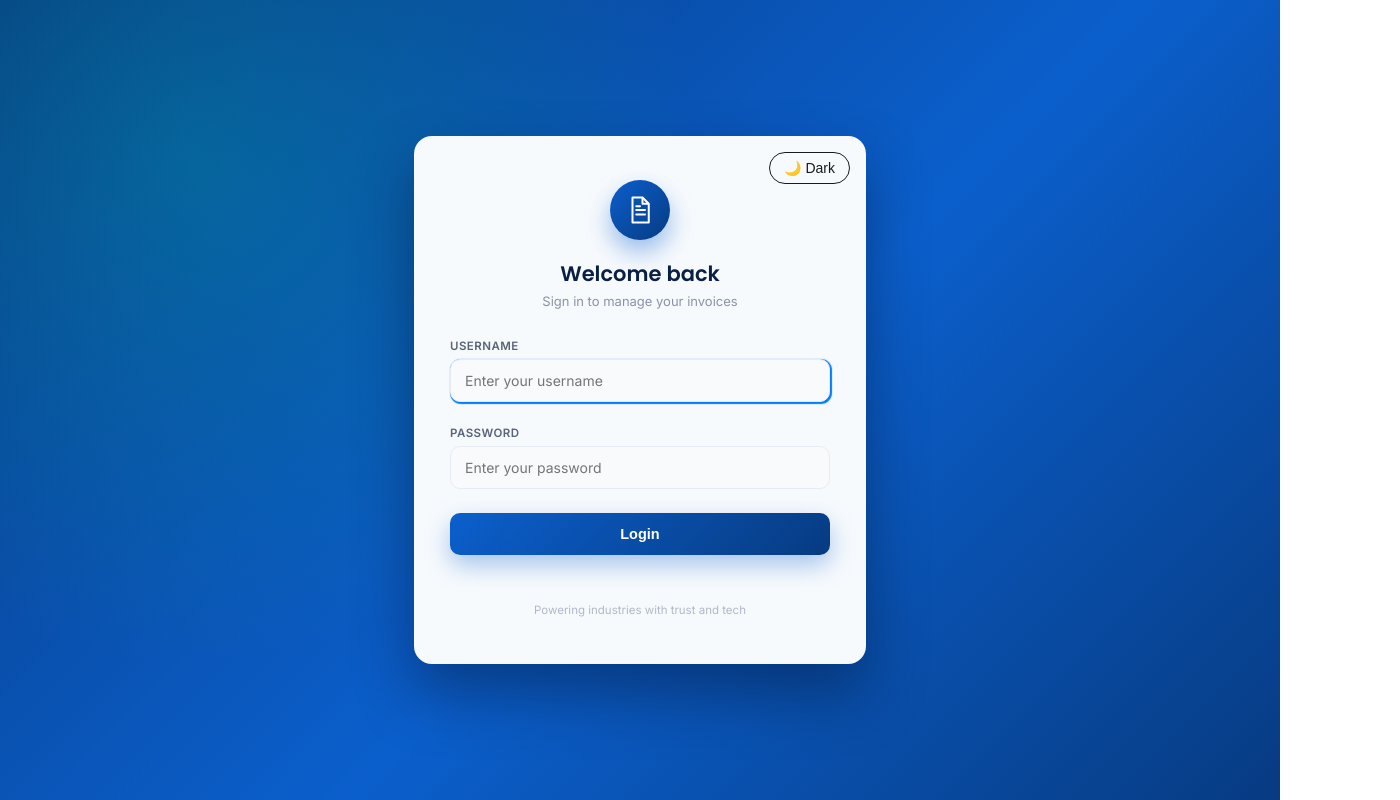
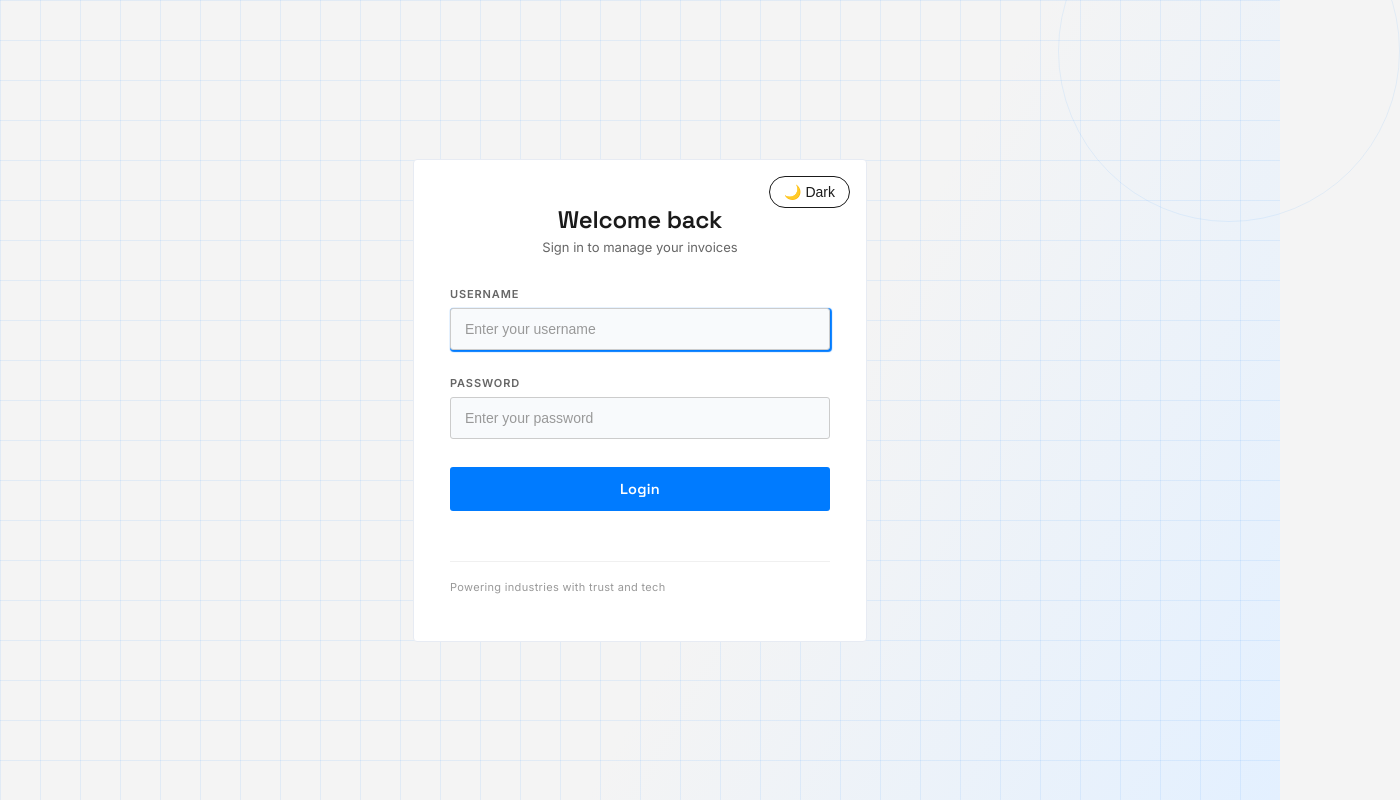
Before and after one commit to idiosyncraticuser/invoice-project, a plain HTML site: page login.html in a window 1280 px wide. Shown: the whole page, 1400 px wide, since content can reach past the window. Drawn offline with Linux system fonts and the light colour scheme.

Commit message:
major structural changes

```diff
--- a/login.html
+++ b/login.html
@@ -16,13 +16,6 @@
         <div class="login-eyebrow">
             <div class="login-mark">K</div>
             <span>KUMAWAT ENTERPRISES</span>
-        </div>
-        <div class="login-icon-light">
-            <svg width="30" height="30" viewBox="0 0 24 24" fill="none">
-                <path d="M6 2H14L19 7V22H6V2Z" stroke="white" stroke-width="1.6" stroke-linejoin="round"/>
-                <path d="M14 2V7H19" stroke="white" stroke-width="1.6" stroke-linejoin="round"/>
-                <path d="M9 12H16M9 15.5H16M9 9H12" stroke="white" stroke-width="1.6" stroke-linecap="round"/>
-            </svg>
         </div>
 
         <h1 class="login-title">Welcome back</h1>
--- a/style.css
+++ b/style.css
@@ -17,8 +17,8 @@
   --table-header-bg: #f0f0f0;
   --shadow: rgba(0, 0, 0, 0.1);
   --shadow-strong: grey;
-  --font-heading: 'Poppins', sans-serif;
-  --font-body: 'Inter', 'Poppins', sans-serif;
+  --font-heading: 'Space Grotesk', sans-serif;
+  --font-body: 'Inter', sans-serif;
   --radius: 4px;
   --bg-texture: none;
 }
@@ -42,8 +42,6 @@
   --table-header-bg: #232a35;
   --shadow: rgba(0, 0, 0, 0.5);
   --shadow-strong: rgba(0, 0, 0, 0.7);
-  --font-heading: 'Space Grotesk', sans-serif;
-  --font-body: 'Inter', sans-serif;
   --radius: 10px;
   --bg-texture:
     linear-gradient(rgba(212, 160, 84, 0.06) 1px, transparent 1px),
@@ -54,10 +52,18 @@
 
 body {
   background: var(--bg-page);
+  font-family: var(--font-body);
+  color: var(--text-primary);
+  position: relative;
+}
+body::before {
+  content: "";
+  position: fixed;
+  inset: 0;
   background-image: var(--bg-texture);
   background-size: 40px 40px;
-  font-family: var(--font-body);
-  color: var(--text-primary);
+  pointer-events: none;
+  z-index: -1;
 }
 
 .container-main {
@@ -74,7 +80,7 @@ h2 {
   text-align: center;
   margin-bottom: 60px;
   font-family: var(--font-heading);
-  color: var(--text-primary);
+  color: var(--text-primary) !important;
 }
 h2 span { color: var(--accent); }
 
@@ -260,6 +266,19 @@ th { background: var(--table-header-bg); }
 }
 
 /* ---------- Login Page ---------- */
+:root {
+  --login-grid-color: rgba(0, 123, 255, 0.08);
+  --login-card-bg: #ffffff;
+  --login-card-border: #e7ebf3;
+  --login-input-bg: #f8fafc;
+}
+[data-theme="dark"] {
+  --login-grid-color: rgba(212, 160, 84, 0.15);
+  --login-card-bg: #1c222c;
+  --login-card-border: #2b3341;
+  --login-input-bg: #14181f;
+}
+
 .login-body {
   min-height: 100vh;
   margin: 0;
@@ -270,26 +289,21 @@ th { background: var(--table-header-bg); }
   overflow: hidden;
   background: var(--bg-page);
 }
-:not([data-theme="dark"]) .login-body {
-  background:
-    radial-gradient(circle at 15% 20%, rgba(0,194,168,0.25), transparent 40%),
-    linear-gradient(135deg, #073b82 0%, #0b5fcc 55%, #073b82 100%);
-}
-[data-theme="dark"] .login-body::before {
+.login-body::before {
   content: "";
   position: absolute;
   inset: 0;
   background-image:
-    linear-gradient(rgba(212,160,84,0.06) 1px, transparent 1px),
-    linear-gradient(90deg, rgba(212,160,84,0.06) 1px, transparent 1px);
+    linear-gradient(var(--login-grid-color) 1px, transparent 1px),
+    linear-gradient(90deg, var(--login-grid-color) 1px, transparent 1px);
   background-size: 40px 40px;
 }
-[data-theme="dark"] .login-body::after {
+.login-body::after {
   content: "";
   position: absolute;
   top: -120px; right: -120px;
   width: 340px; height: 340px;
-  border: 1px solid rgba(212,160,84,0.15);
+  border: 1px solid var(--login-grid-color);
   border-radius: 50%;
 }
 
@@ -297,23 +311,13 @@ th { background: var(--table-header-bg); }
   position: relative;
   width: 380px;
   padding: 44px 36px 36px;
-  text-align: center;
-}
-:not([data-theme="dark"]) .login-card {
-  background: rgba(255,255,255,0.97);
-  border-radius: 18px;
-  box-shadow: 0 30px 60px rgba(4,20,50,0.45);
-}
-[data-theme="dark"] .login-card {
-  background: #1c222c;
-  border: 1px solid #2b3341;
+  text-align: left;
+  background: var(--login-card-bg);
+  border: 1px solid var(--login-card-border);
   border-radius: 4px;
-  text-align: left;
 }
 
-/* dark-mode eyebrow (K mark), hidden in light mode */
-.login-eyebrow { display: none; }
-[data-theme="dark"] .login-eyebrow {
+.login-eyebrow {
   display: flex;
   align-items: center;
   gap: 8px;
@@ -321,105 +325,86 @@ th { background: var(--table-header-bg); }
 }
 .login-mark {
   width: 34px; height: 34px;
-  border: 1.5px solid #d4a054;
+  border: 1.5px solid var(--accent);
   display: flex; align-items: center; justify-content: center;
-  color: #d4a054;
-  font-family: 'Space Grotesk', sans-serif;
+  color: var(--accent);
+  font-family: var(--font-heading);
   font-weight: 700;
   font-size: 15px;
 }
 .login-eyebrow span {
   font-size: 11px;
   letter-spacing: 0.14em;
-  color: #d4a054;
+  color: var(--accent);
   font-weight: 600;
 }
 
-/* light-mode circular badge icon, hidden in dark mode */
-.login-icon-light {
-  width: 60px; height: 60px;
-  margin: 0 auto 18px;
-  border-radius: 50%;
-  background: linear-gradient(135deg, #0b5fcc, #073b82);
-  display: flex; align-items: center; justify-content: center;
-  box-shadow: 0 12px 24px rgba(11,95,204,0.4);
-}
-[data-theme="dark"] .login-icon-light { display: none; }
-
 .login-title {
-  margin: 0 0 4px;
-}
-:not([data-theme="dark"]) .login-title {
-  font-family: 'Poppins', sans-serif;
-  font-size: 21px;
-  font-weight: 600;
-  color: #0a1f44;
-}
-[data-theme="dark"] .login-title {
-  font-family: 'Space Grotesk', sans-serif;
+  font-family: var(--font-heading);
   font-size: 24px;
   font-weight: 600;
-  color: #f2f0ec;
+  margin: 0 0 4px;
+  color: var(--text-primary);
   letter-spacing: -0.01em;
 }
-
 .login-subtitle {
-  margin: 0 0 30px;
-}
-:not([data-theme="dark"]) .login-subtitle { font-size: 13px; color: #8a93a6; }
-[data-theme="dark"] .login-subtitle { font-size: 13px; color: #7c8496; margin-bottom: 32px; }
-
-.login-field { text-align: left; margin-bottom: 16px; }
-:not([data-theme="dark"]) .login-field label {
-  display: block; font-size: 11.5px; font-weight: 600; color: #5a6478;
-  text-transform: uppercase; letter-spacing: 0.04em; margin-bottom: 6px;
-}
-[data-theme="dark"] .login-field label {
-  display: block; font-size: 11px; font-weight: 600; color: #8b93a3;
-  text-transform: uppercase; letter-spacing: 0.08em; margin-bottom: 7px;
+  font-size: 13px;
+  color: var(--text-secondary);
+  margin: 0 0 32px;
 }
 
+.login-field { text-align: left; margin-bottom: 18px; }
+.login-field label {
+  display: block;
+  font-size: 11px;
+  font-weight: 600;
+  color: var(--text-secondary);
+  text-transform: uppercase;
+  letter-spacing: 0.08em;
+  margin-bottom: 7px;
+}
 .login-field input {
-  width: 100%; box-sizing: border-box; padding: 12px 14px; outline: none;
-  font-size: 14px; transition: border-color .2s, box-shadow .2s, background .2s;
+  width: 100%;
+  box-sizing: border-box;
+  padding: 12px 14px;
+  border-radius: 3px;
+  border: 1px solid var(--border-color);
+  background: var(--login-input-bg);
+  font-size: 14px;
+  color: var(--text-primary);
+  outline: none;
+  transition: border-color .2s;
 }
-:not([data-theme="dark"]) .login-field input {
-  border-radius: 10px; border: 1.5px solid #e7ebf3; background: #f8fafc;
-  font-family: 'Inter', sans-serif; color: #0a1f44;
-}
-:not([data-theme="dark"]) .login-field input:focus {
-  border-color: #0b5fcc; background: #fff; box-shadow: 0 0 0 4px rgba(11,95,204,0.12);
-}
-[data-theme="dark"] .login-field input {
-  border-radius: 3px; border: 1px solid #333c4b; background: #14181f;
-  font-family: 'Inter', sans-serif; color: #f2f0ec;
-}
-[data-theme="dark"] .login-field input::placeholder { color: #4c5566; }
-[data-theme="dark"] .login-field input:focus { border-color: #d4a054; }
+.login-field input::placeholder { color: var(--text-muted); }
+.login-field input:focus { border-color: var(--accent); }
 
 .login-btn {
-  width: 100%; padding: 13px; margin-top: 8px; border: none; cursor: pointer;
-  font-weight: 600; font-size: 14.5px; transition: background .15s, box-shadow .15s, transform .15s;
+  width: 100%;
+  padding: 13px;
+  margin-top: 10px;
+  border: none;
+  border-radius: 3px;
+  background: var(--accent);
+  color: var(--accent-contrast);
+  font-family: var(--font-heading);
+  font-weight: 600;
+  font-size: 14.5px;
+  letter-spacing: 0.02em;
+  cursor: pointer;
+  transition: background .15s;
 }
-:not([data-theme="dark"]) .login-btn {
-  border-radius: 10px; background: linear-gradient(135deg, #0b5fcc, #073b82);
-  color: #fff; box-shadow: 0 10px 24px rgba(11,95,204,0.35);
-}
-:not([data-theme="dark"]) .login-btn:hover { transform: translateY(-1px); box-shadow: 0 14px 28px rgba(11,95,204,0.45); }
-[data-theme="dark"] .login-btn {
-  border-radius: 3px; background: #d4a054; color: #1c1206;
-  font-family: 'Space Grotesk', sans-serif; letter-spacing: 0.02em;
-}
-[data-theme="dark"] .login-btn:hover { background: #e3b46a; }
+.login-btn:hover { background: var(--accent-hover); }
 .login-btn:disabled { opacity: 0.6; cursor: not-allowed; }
 
-.login-error { color: #dc3545; font-size: 13px; min-height: 16px; margin-top: 10px; }
+.login-error { color: var(--danger); font-size: 13px; min-height: 16px; margin-top: 10px; }
 
-.login-foot { margin-top: 22px; font-size: 11.5px; }
-:not([data-theme="dark"]) .login-foot { color: #b0b8c9; }
-[data-theme="dark"] .login-foot {
-  margin-top: 24px; padding-top: 18px; border-top: 1px solid #2b3341;
-  font-size: 11px; color: #5b6478; letter-spacing: 0.03em;
+.login-foot {
+  margin-top: 24px;
+  padding-top: 18px;
+  border-top: 1px solid var(--border-light);
+  font-size: 11px;
+  color: var(--text-muted);
+  letter-spacing: 0.03em;
 }
 /* ---------- Dashboard ---------- */
 .stats-grid {
@@ -488,3 +473,23 @@ input:-webkit-autofill:focus {
   -webkit-text-fill-color: var(--text-primary) !important;
   transition: background-color 9999s ease-in-out 0s;
 }
+
+.btn-app {
+  padding: 8px 18px;
+  border: none;
+  background: var(--accent);
+  color: var(--accent-contrast);
+  border-radius: var(--radius);
+  cursor: pointer;
+  box-shadow: 0 2px 6px var(--shadow-strong);
+  transition: background 0.2s, box-shadow 0.2s;
+}
+.btn-app:hover { background: var(--accent-hover); }
+
+.header-content-link {
+  display: flex;
+  align-items: center;
+  gap: 20px;
+  text-decoration: none;
+  color: inherit;
+}
```
Also changed, not shown: dashboard.html (+5 -1 lines), history.html (+11 -8 lines), index.html (+5 -1 lines).
